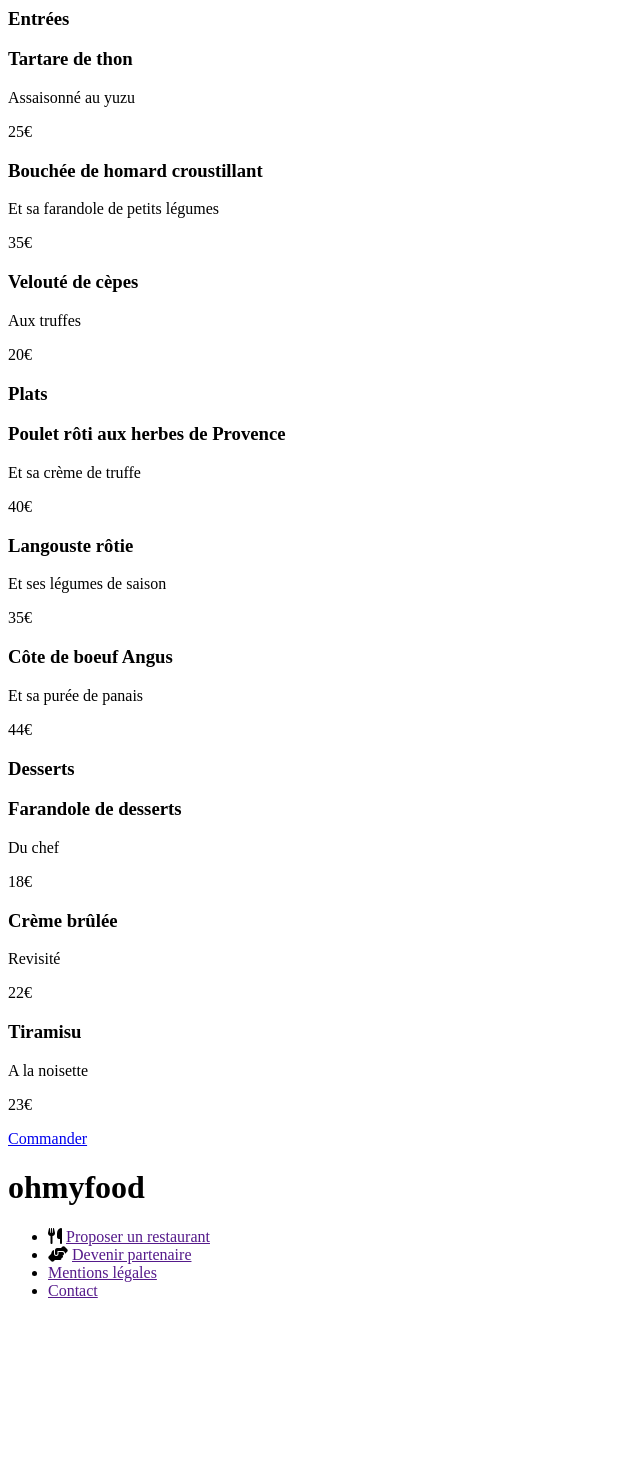
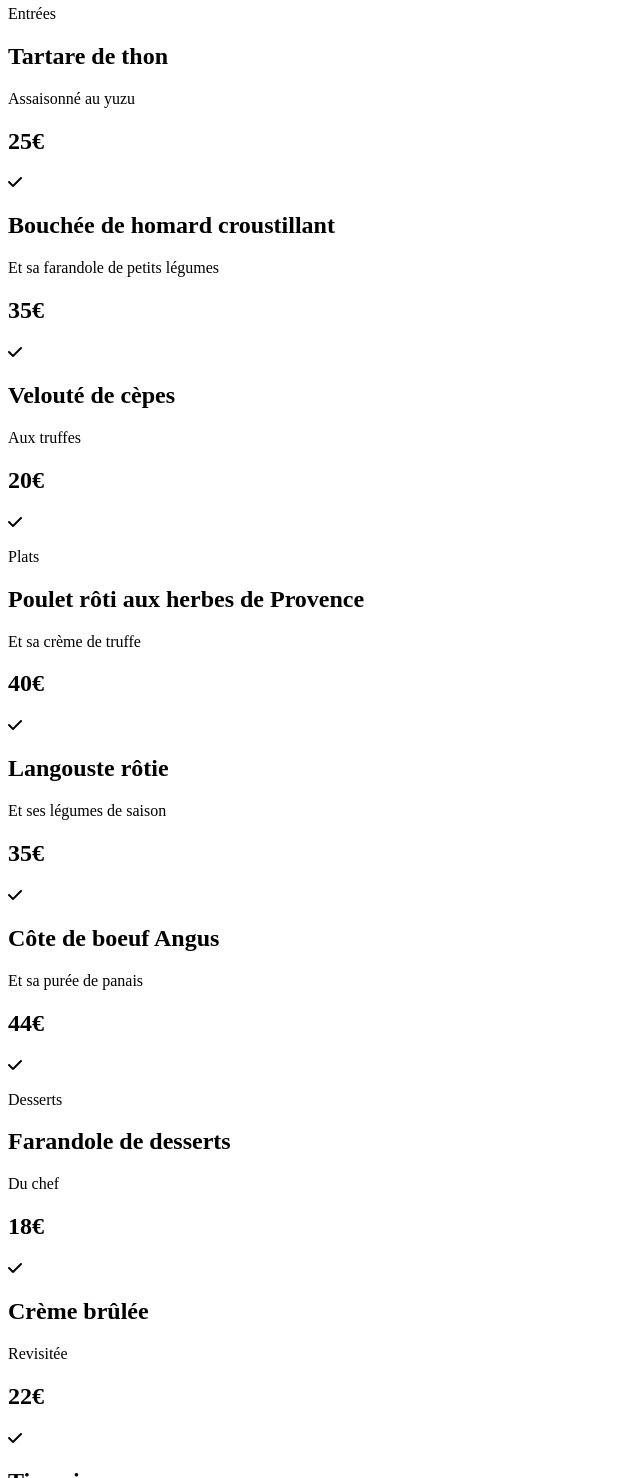
Before and after one commit to PepMama/projet_p3, a website: page html/delice-des-sens.html in a window 1280 px wide. Shown: the part 480-1958 px from the top of the page, without its empty margins (0-640 px from the left). Before the commit the page ends 1796 px from the top, so only its background shows below. Drawn offline with Linux system fonts and the light colour scheme; a web font is replaced by a local one.

Commit message:
Modification de la page palette du gout

```diff
--- a/html/delice-des-sens.html
+++ b/html/delice-des-sens.html
@@ -1,135 +1,220 @@
 <!DOCTYPE html>
 <html lang="en">
   <head>
-    <meta charset="UTF-8">
-    <meta http-equiv="X-UA-Compatible" content="IE=edge">
-    <meta name="viewport" content="width=device-width, initial-scale=1.0">
+    <meta charset="UTF-8" />
+    <meta http-equiv="X-UA-Compatible" content="IE=edge" />
+    <meta name="viewport" content="width=device-width, initial-scale=1.0" />
     <title>Le délice des sens</title>
-    <link rel="stylesheet" href="../css/main.css" media="screen and (max-width: 767px)">
+    <link
+      rel="stylesheet"
+      href="../css/main.css"
+      media="screen and (max-width: 767px)"
+    />
 
-    <script src="https://kit.fontawesome.com/63e7ed121c.js" crossorigin="anonymous"></script>
-
+    <script
+      src="https://kit.fontawesome.com/63e7ed121c.js"
+      crossorigin="anonymous"
+    ></script>
   </head>
   <body>
     <header class="header">
       <div class="header__img">
-            <a href="../homepage.html"><i class="fa-solid fa-arrow-left"></i></a>
-            <img src="../images/logo/ohmyfood.png" alt="Logo principal du site">
+        <a href="../index.html"><i class="fa-solid fa-arrow-left"></i></a>
+        <img src="../images/logo/ohmyfood.png" alt="Logo principal du site" />
       </div>
     </header>
 
     <section class="imageMenu">
-        <img src="../images/restaurants/louis-hansel-shotsoflouis-qNBGVyOCY8Q-unsplash.jpg" alt="">
+      <img
+        src="../images/restaurants/louis-hansel-shotsoflouis-qNBGVyOCY8Q-unsplash.jpg"
+        alt=""
+      />
     </section>
 
     <section class="carte">
       <div class="titreMenu">
         <h1>Le délice des sens</h1>
         <i class="fa-solid fa-heart"></i>
-            <!-- Ajouter le coeur-->
-        </div>
-
-        <!-- #################### Entrées #################### -->
-        <section class="section-entrees">
-            <h1 class="menu">Entrées</h1>
-            <div class="repas">
-                <article class="plats">
-                    <h3>Tartare de thon</h3>
-                    <div class="plats__details">
-                        <p>Assaisonné au yuzu</p>
-                        <p class="prix">25€</p>
-                    </div>
-                </article>
-            </div>
-
-            <div class="repas">
-                <article class="plats">
-                    <h3>Bouchée de homard croustillant</h3>
-                    <div class="plats__details">
-                        <p>Et sa farandole de petits légumes</p>
-                        <p class="prix">35€</p>
-                    </div>
-                </article>
-            </div>
-
-            <div class="repas">
-                <article class="plats">
-                    <h3>Velouté de cèpes</h3>
-                    <div class="plats__details">
-                        <p>Aux truffes</p>
-                        <p class="prix">20€</p>
-                    </div>
-                </article>
       </div>
     </section>
 
-        <!-- #################### Plats #################### -->
-        <section class="section-plats">
-            <h1 class="menu">Plats</h1>
-            <div class="repas">
-                <article class="plats">
-                    <h3>Poulet rôti aux herbes de Provence</h3>
-                    <div class="plats__details">
-                        <p>Et sa crème de truffe</p>
-                        <p class="prix">40€</p>
+    <section>
+      <!-- #################### Entrées #################### -->
+      <article class="menu__choice">
+        <div class="meal">
+          <p>Entrées</p>
+        </div>
+        <div class="card__menu first card__animation--menu">
+          <div class="nemu__choice--text">
+            <div class="textOnly">
+              <h2 class="textOnly__title">Tartare de thon</h2>
+              <p class="textOnly__description">Assaisonné au yuzu</p>
+            </div>
+          </div>
+          <div class="menu__choice--price">
+            <h2>25€</h2>
+          </div>
+          <div class="check">
+            <div class="check__animation">
+              <i class="fas fa-check"></i>
+            </div>
+          </div>
+        </div>
+
+        <div class="card__menu first card__animation--menu">
+          <div class="nemu__choice--text">
+            <div class="textOnly">
+              <h2 class="textOnly__title">Bouchée de homard croustillant</h2>
+              <p class="textOnly__description">
+                Et sa farandole de petits légumes
+              </p>
+            </div>
+          </div>
+          <div class="menu__choice--price">
+            <h2>35€</h2>
+          </div>
+          <div class="check">
+            <div class="check__animation">
+              <i class="fas fa-check"></i>
+            </div>
+          </div>
+        </div>
+
+        <div class="card__menu first card__animation--menu">
+          <div class="nemu__choice--text">
+            <div class="textOnly">
+              <h2 class="textOnly__title">Velouté de cèpes</h2>
+              <p class="textOnly__description">Aux truffes</p>
+            </div>
+          </div>
+          <div class="menu__choice--price">
+            <h2>20€</h2>
+          </div>
+          <div class="check">
+            <div class="check__animation">
+              <i class="fas fa-check"></i>
+            </div>
+          </div>
         </div>
       </article>
+
+      <!-- #################### Plats #################### -->
+      <article class="menu__choice">
+        <div class="meal">
+          <p>Plats</p>
         </div>
 
-            <div class="repas">
-                <article class="plats">
-                    <h3>Langouste rôtie</h3>
-                    <div class="plats__details">
-                        <p>Et ses légumes de saison</p>
-                        <p class="prix">35€</p>
+        <div class="card__menu first card__animation--menu">
+          <div class="nemu__choice--text">
+            <div class="textOnly">
+              <h2 class="textOnly__title">
+                Poulet rôti aux herbes de Provence
+              </h2>
+              <p class="textOnly__description">Et sa crème de truffe</p>
+            </div>
+          </div>
+          <div class="menu__choice--price">
+            <h2>40€</h2>
+          </div>
+          <div class="check">
+            <div class="check__animation">
+              <i class="fas fa-check"></i>
+            </div>
+          </div>
+        </div>
+
+        <div class="card__menu first card__animation--menu">
+          <div class="nemu__choice--text">
+            <div class="textOnly">
+              <h2 class="textOnly__title">Langouste rôtie</h2>
+              <p class="textOnly__description">Et ses légumes de saison</p>
+            </div>
+          </div>
+          <div class="menu__choice--price">
+            <h2>35€</h2>
+          </div>
+          <div class="check">
+            <div class="check__animation">
+              <i class="fas fa-check"></i>
+            </div>
+          </div>
+        </div>
+
+        <div class="card__menu first card__animation--menu">
+          <div class="nemu__choice--text">
+            <div class="textOnly">
+              <h2 class="textOnly__title">Côte de boeuf Angus</h2>
+              <p class="textOnly__description">Et sa purée de panais</p>
+            </div>
+          </div>
+          <div class="menu__choice--price">
+            <h2>44€</h2>
+          </div>
+          <div class="check">
+            <div class="check__animation">
+              <i class="fas fa-check"></i>
+            </div>
+          </div>
         </div>
       </article>
+
+      <!-- #################### Desserts #################### -->
+      <article class="menu__choice">
+        <div class="meal">
+          <p>Desserts</p>
         </div>
 
-            <div class="repas">
-                <article class="plats">
-                    <h3>Côte de boeuf Angus</h3>
-                    <div class="plats__details">
-                        <p>Et sa purée de panais</p>
-                        <p class="prix">44€</p>
+        <div class="card__menu first card__animation--menu">
+          <div class="nemu__choice--text">
+            <div class="textOnly">
+              <h2 class="textOnly__title">Farandole de desserts</h2>
+              <p class="textOnly__description">Du chef</p>
+            </div>
+          </div>
+          <div class="menu__choice--price">
+            <h2>18€</h2>
+          </div>
+          <div class="check">
+            <div class="check__animation">
+              <i class="fas fa-check"></i>
+            </div>
+          </div>
+        </div>
+
+        <div class="card__menu first card__animation--menu">
+          <div class="nemu__choice--text">
+            <div class="textOnly">
+              <h2 class="textOnly__title">Crème brûlée</h2>
+              <p class="textOnly__description">Revisitée</p>
+            </div>
+          </div>
+          <div class="menu__choice--price">
+            <h2>22€</h2>
+          </div>
+          <div class="check">
+            <div class="check__animation">
+              <i class="fas fa-check"></i>
+            </div>
+          </div>
+        </div>
+
+        <div class="card__menu first card__animation--menu">
+          <div class="nemu__choice--text">
+            <div class="textOnly">
+              <h2 class="textOnly__title">Tiramisu</h2>
+              <p class="textOnly__description">A la noisette</p>
+            </div>
+          </div>
+          <div class="menu__choice--price">
+            <h2>23€</h2>
+          </div>
+          <div class="check">
+            <div class="check__animation">
+              <i class="fas fa-check"></i>
+            </div>
+          </div>
         </div>
       </article>
-            </div>
-        </section>
-
-        <!-- #################### Desserts #################### -->
-        <section class="section-desserts">
-            <h1 class="menu">Desserts</h1>
-            <div class="repas">
-                <article class="plats">
-                    <h3>Farandole de desserts</h3>
-                    <div class="plats__details">
-                        <p>Du chef</p>
-                        <p class="prix">18€</p>
-                    </div>
-                </article>
-            </div>
-
-            <div class="repas">
-                <article class="plats">
-                    <h3>Crème brûlée</h3>
-                    <div class="plats__details">
-                        <p>Revisité</p>
-                        <p class="prix">22€</p>
-                    </div>
-                </article>
-            </div>
-
-            <div class="repas">
-                <article class="plats">
-                    <h3>Tiramisu</h3>
-                    <div class="plats__details">
-                        <p>A la noisette</p>
-                        <p class="prix">23€</p>
-                    </div>
-                </article>
-            </div>
-        </section>
     </section>
 
     <a href="#" title="Explorer nos restaurants" class="btn btn_menus">
@@ -141,7 +226,9 @@
       <ul>
         <li>
           <i class="fa-solid fa-utensils footer__logo"></i>
-                <a href="" title="link to proposer un restaurant">Proposer un restaurant</a>
+          <a href="" title="link to proposer un restaurant"
+            >Proposer un restaurant</a
+          >
         </li>
         <li>
           <i class="fa-solid fa-handshake-angle footer__logo"></i>
@@ -155,6 +242,5 @@
         </li>
       </ul>
     </footer>
-
   </body>
 </html>
--- a/sass/pages/_menupages.scss
+++ b/sass/pages/_menupages.scss
@@ -79,6 +79,8 @@
         }
     }
 }
+
+/////////////////////////////////////////////////////////////////////
 
 section{
     justify-items: center;
```
Also changed, not shown: html/palette-du-gout.html (+180 -105 lines), 1 other file. Lines whose indentation alone changed are shown as unchanged.
